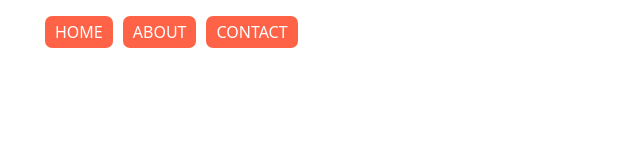
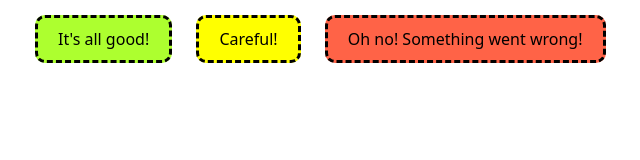
Before and after one commit to Kimbyul88/css-layout-masterclass, a website built with Vite: page index.html in a window 1280 px wide. Shown: the whole page, without its empty margins (3-643 px from the left). Built offline with nearby package versions, Linux system fonts and the light colour scheme.

Commit message:
#4.2 @extend

```diff
--- a/index.html
+++ b/index.html
@@ -8,10 +8,8 @@
     <link rel="stylesheet" href="styles/style.scss" />
   </head>
   <body>
-    <ul>
-      <li><a href="#">Home</a></li>
-      <li><a href="#">About</a></li>
-      <li><a href="#">Contact</a></li>
-    </ul>
+    <span class="success">It's all good!</span>
+    <span class="warning">Careful!</span>
+    <span class="error">Oh no! Something went wrong!</span>
   </body>
 </html>
--- a/styles/style.scss
+++ b/styles/style.scss
@@ -1,28 +1,27 @@
 body {
   font-family: system-ui, -apple-system, BlinkMacSystemFont, "Segoe UI", Roboto,
     Oxygen, Ubuntu, Cantarell, "Open Sans", "Helvetica Neue", sans-serif;
+  padding: 20px;
 }
 
-ul {
-  list-style-type: none;
-  padding: none;
-  display: flex;
-  gap: 10px;
-  li {
-    background-color: tomato;
-    color: white;
-    padding: 5px 10px;
-    border-radius: 7px;
-    &:hover {
-      background-color: yellow;
-    }
-    a {
-      text-decoration: none;
-      color: white;
-      text-transform: uppercase;
-      &:hover {
-        color: blue;
-      }
-    }
-  }
+%alert {
+  margin: 10px;
+  padding: 10px 20px;
+  border-radius: 10px;
+  border: 3px dashed black;
 }
+
+.success {
+  @extend %alert;
+  background-color: greenyellow;
+}
+
+.error {
+  @extend %alert;
+  background-color: tomato;
+}
+
+.warning {
+  @extend %alert;
+  background-color: yellow;
+}
```
